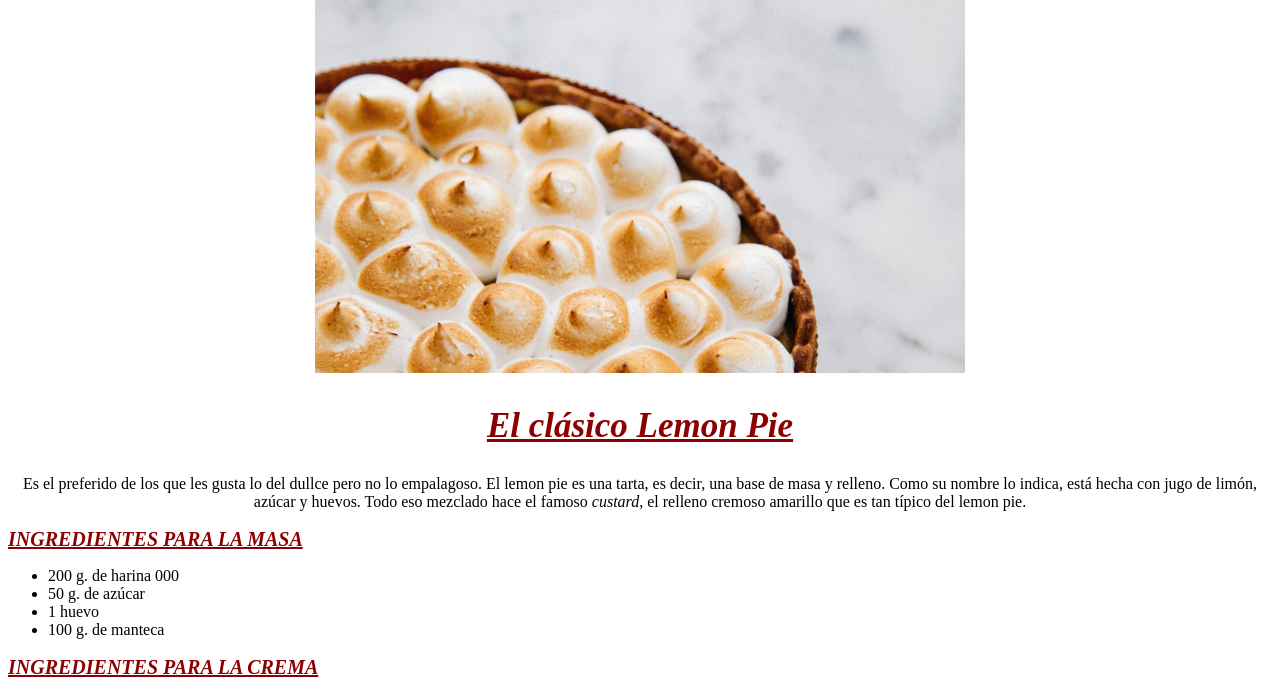
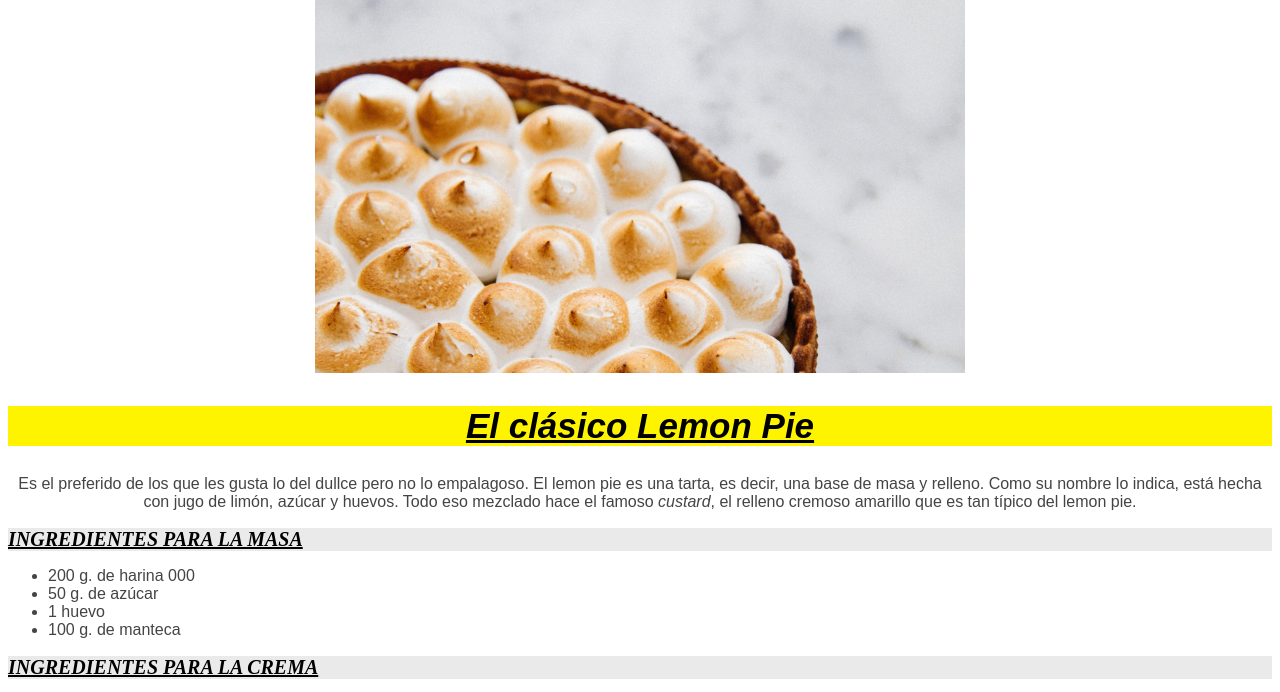
Before and after one commit to virgibruno/pagina_recetas, a plain HTML site: page lemon_pie.html in a window 1280 px wide. Shown: the part 53-745 px from the top of the page. Drawn offline with Linux system fonts and the light colour scheme.

Commit message:
[MOD] modificación de estilos

```diff
--- a/css/style.css
+++ b/css/style.css
@@ -1,6 +1,6 @@
 h1{
-    color:darkred;
-    text-align: center;
+    color: #000000;
+    font-family: arial;
     text-decoration: underline;
     font-size: 35px;
     font-style: oblique;
@@ -8,13 +8,33 @@ h1{
 }
 
 h2{
-    color:darkred;
+    color: #000000;
+    font-family: 'Times New Roman';
     text-decoration: underline;
-    font-style: oblique;
+    font-style: italic;
     text-transform: uppercase;
     font-size: 20px;
+    background-color: #EAEAEA;
 }
 
 .centrado{
     text-align: center;
 }
+
+p {
+    color: #444444;
+    font-family: arial;
+}
+
+ul {
+    color: #444444;
+    font-family: arial;
+}
+
+.carrot {
+    background-color: #FEA500;
+}
+
+.lemon {
+    background-color: #FEF400;
+}
--- a/lemon_pie.html
+++ b/lemon_pie.html
@@ -7,11 +7,11 @@
 </head>
 <body>
     <header>
-        <a href='inicio.html'><img src='img/logo-front.png' alt='Logo'></a>
+        <a href='index.html'><img src='img/logo-front.png' alt='Logo'></a>
     </header>
     <section class="centrado">
         <img src="img/lemon-pie.png" alt='Imagen Lemon Pie'>
-        <h1>El clásico Lemon Pie</h1>
+        <h1 class='lemon'>El clásico Lemon Pie</h1>
         <p>Es el preferido de los que les gusta lo del dullce pero no lo empalagoso. El lemon pie es una tarta, es decir, una base de masa y relleno. Como su nombre lo indica, está hecha con jugo de limón, azúcar y huevos. Todo eso mezclado hace el famoso <em>custard</em>, el relleno cremoso amarillo que es tan típico del lemon pie.</p>
     </section>
     <section>
@@ -54,7 +54,7 @@
         </ol>
     </section>
     <footer>
-        <a href='inicio.html'> Volver a inicio </a>
+        <a href='index.html'> Volver a inicio </a>
     </footer>
 </body>
 </html>
```
Also changed, not shown: carrot_cake.html (+3 -3 lines), index.html (+1 -1 lines).
